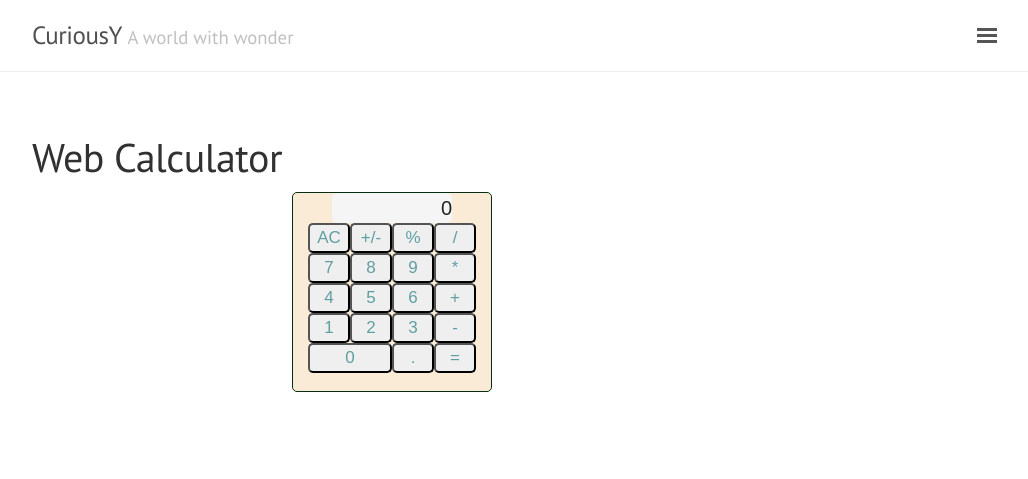
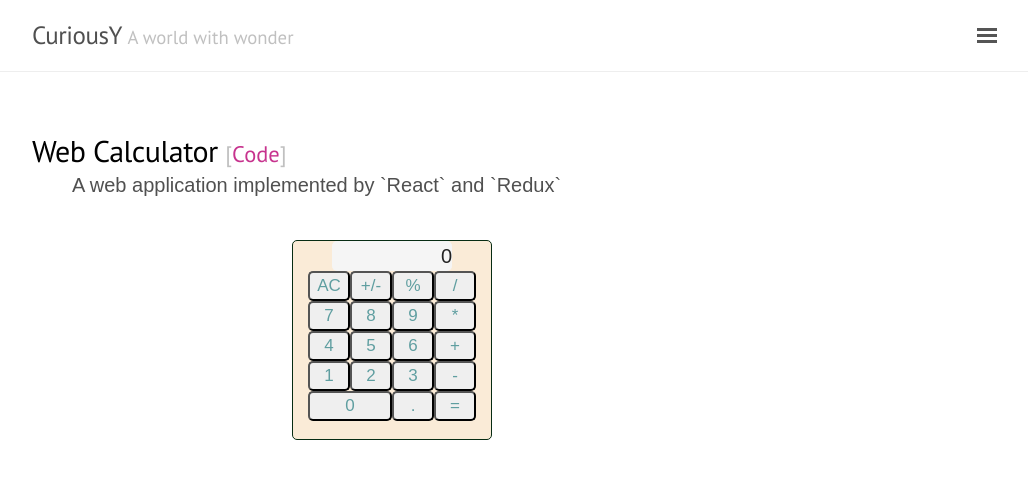
Before and after one commit to cuyu/cuyu.github.io, a Jekyll site: the page built from plays/web-calculator/index.html, in a window 1280 px wide. Shown: the top 479 px of the page, without its empty margins (248-1276 px from the left). Built offline with Jekyll 4.4.1, drawn with Linux system fonts in a browser that asks for light colours; nearby versions of some CDN libraries; comment, search, counter and statistics services are not loaded.

Commit message:
Refine play page style

```diff
--- a/_layouts/play.html
+++ b/_layouts/play.html
@@ -3,6 +3,11 @@
 ---
 
 <div class="play">
-    <h1 class="play-title">{{ page.title }}</h1>
+    <h2 class="play-title">{{ page.title }}
+        {% if page.git != null %}
+        <small>[<a href="{{ page.git }}">Code</a>]</small>
+        {% endif %}
+    </h2>
+    <p class="play-description">{{ page.description }}</p>
     {{ content }}
 </div>
--- a/plays/web-calculator/index.html
+++ b/plays/web-calculator/index.html
@@ -2,6 +2,7 @@
 layout: play
 title: "Web Calculator"
 description: "A web application implemented by `React` and `Redux`"
+git: https://github.com/cuyu/web-calculator
 ---
 
 <link href="{{ site.baseurl }}/plays/web-calculator/static/css/main.37e9896b.css" rel="stylesheet">
--- a/public/css/customise.css
+++ b/public/css/customise.css
@@ -181,3 +181,23 @@
 div[class="bottom-nav"] > a:hover > span[id="next-logo"] {
     color: #3e885e;
 }
+
+/* For playground title */
+.play-title {
+    margin-top: 0;
+    margin-bottom: 0;
+    color: black;
+}
+
+.play-title small {
+    font-size: 75%;
+    font-weight: 400;
+    color: #c0c0c0;
+    letter-spacing: 0;
+}
+
+.play-description {
+    color: #505050;
+    margin-left: 2rem;
+    margin-bottom: 2rem;
+}
```
